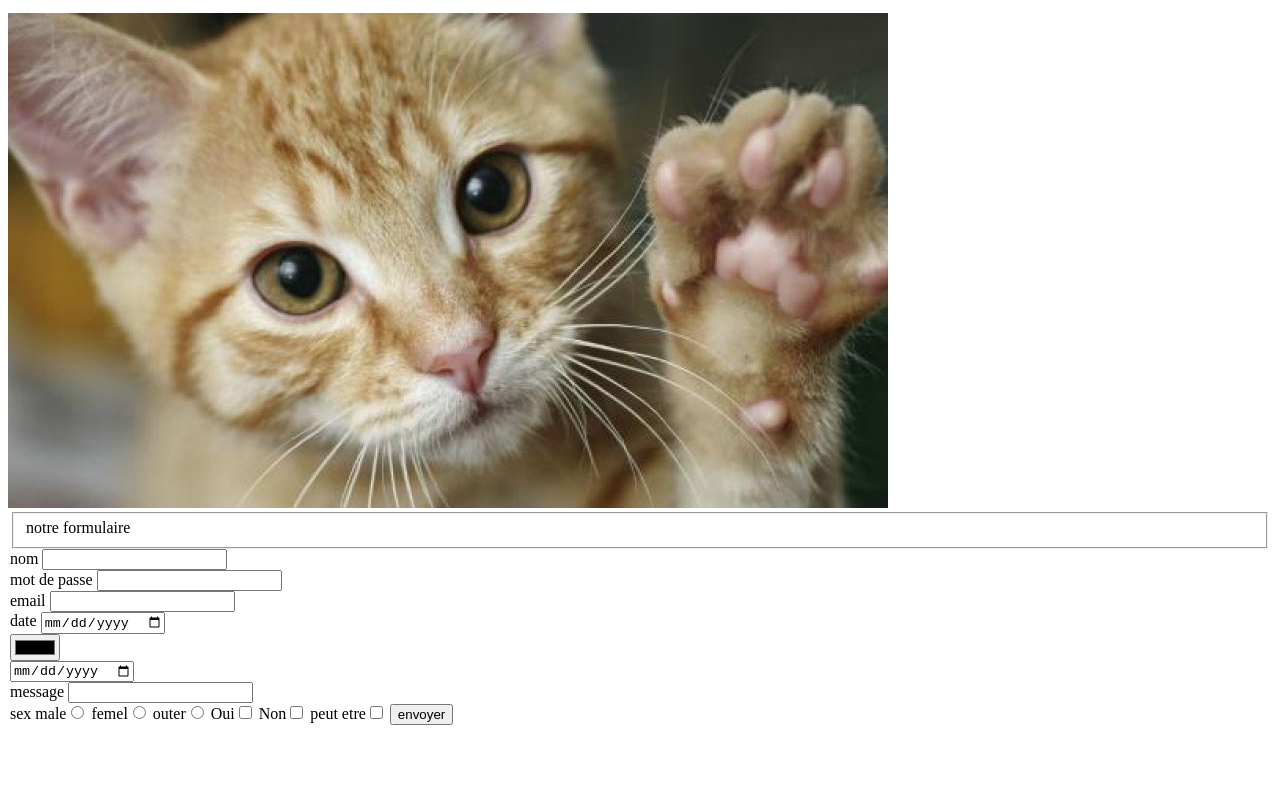
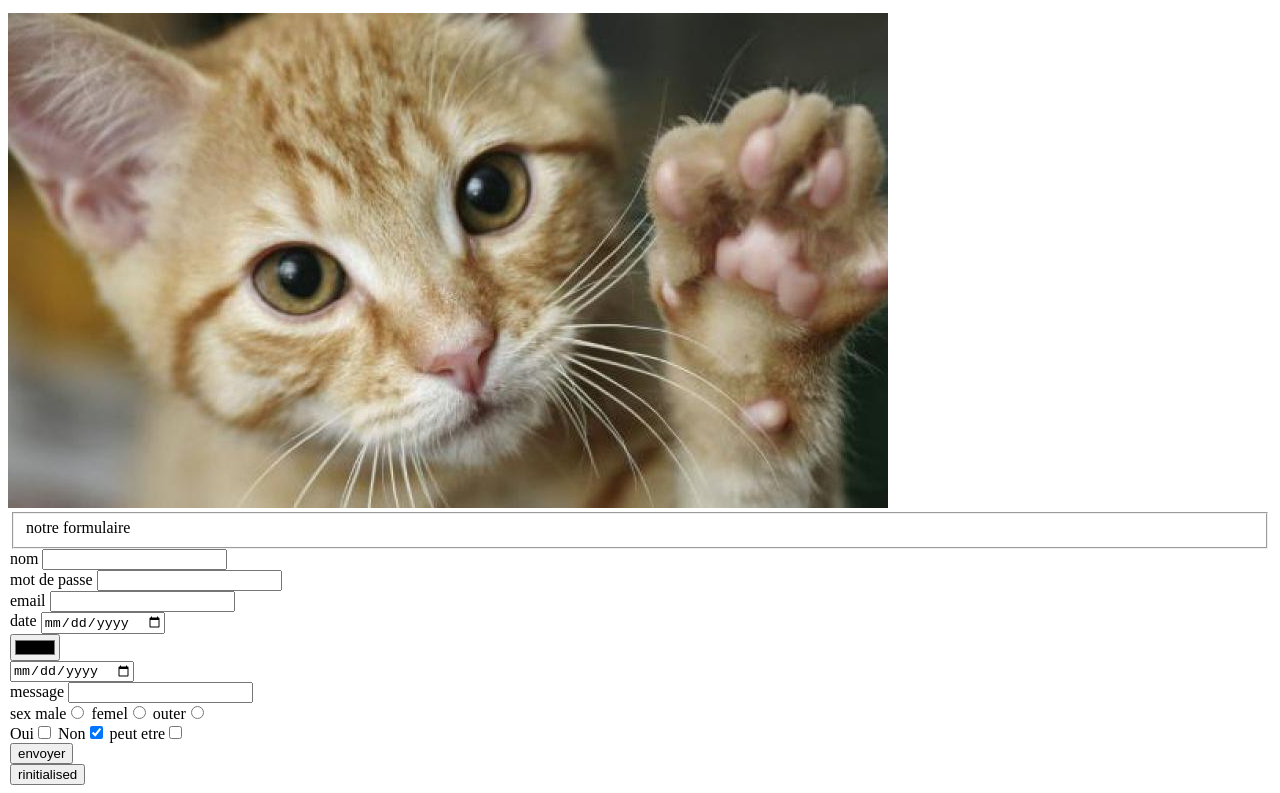
Before and after one commit to mouna90/hml-intro, a plain HTML site: page index.html in a window 1280 px wide. Shown: the part 409-1202 px from the top of the page. Before the commit the page ends 1142 px from the top, so only its background shows below. Drawn offline with Linux system fonts and the light colour scheme.

Commit message:
ajout de formulaire

```diff
--- a/index.html
+++ b/index.html
@@ -59,6 +59,7 @@
 	<form action="#" method="POST">
 		<legend>
 			<fieldset>notre formulaire</fieldset>
+			    <div>
 	                <label for="nom">nom</label>
 					<input type="text" name="nom" id="nom"><br>
 					<label for="nom">mot de passe</label>
@@ -71,14 +72,22 @@
 					<input type="date" name="date"><br>
 					<label>message</label>
 					<input type="texterea" name=""><br>
+				</div>
+				<div>
 					<label>sex</label>
 					male<input type="radio" name="sex">
 					femel<input type="radio" name="sex">
 					outer<input type="radio" name="sex">
+				</div>
+				<div>
 					Oui<input type="checkbox" name="yes">
-				Non<input type="checkbox" name="no">
+					Non<input type="checkbox" checked="" name="no">
 					peut etre<input type="checkbox" name="maybe">
-				<input type="button" value="envoyer" name=""><br>
+				</div>
+				<div>
+					<input type="submit" value="envoyer" name=""><br>
+					<input type="reset" value="rinitialised"><br>
+				</div>
 		</legend>
 	</form>
 	</body>
```
Lines whose indentation alone changed are shown as unchanged.
